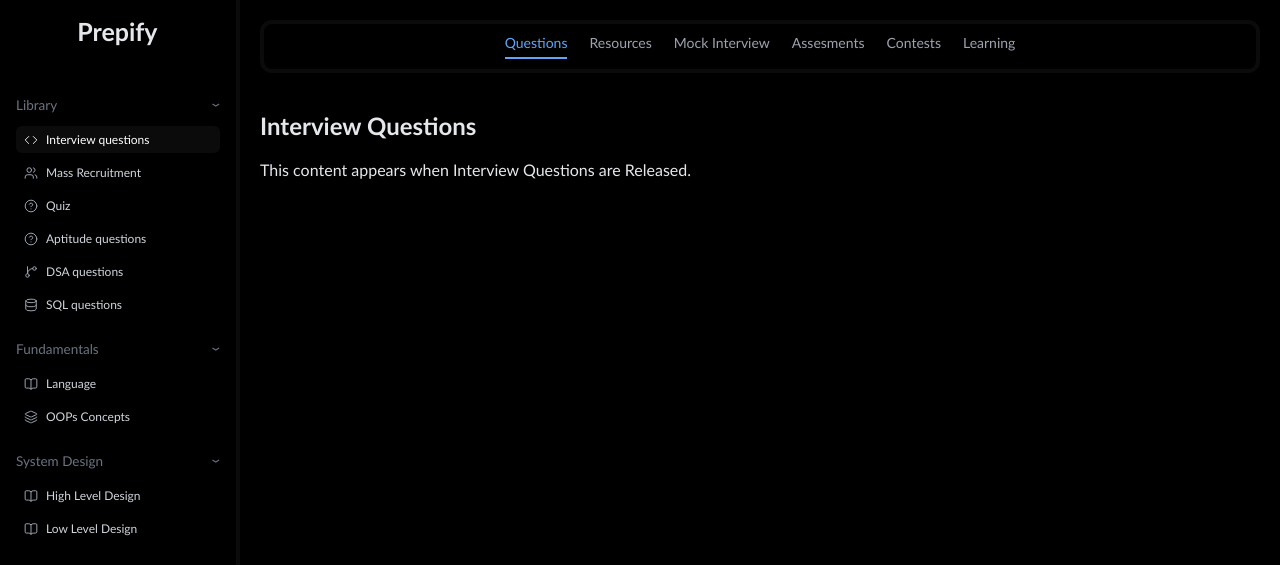
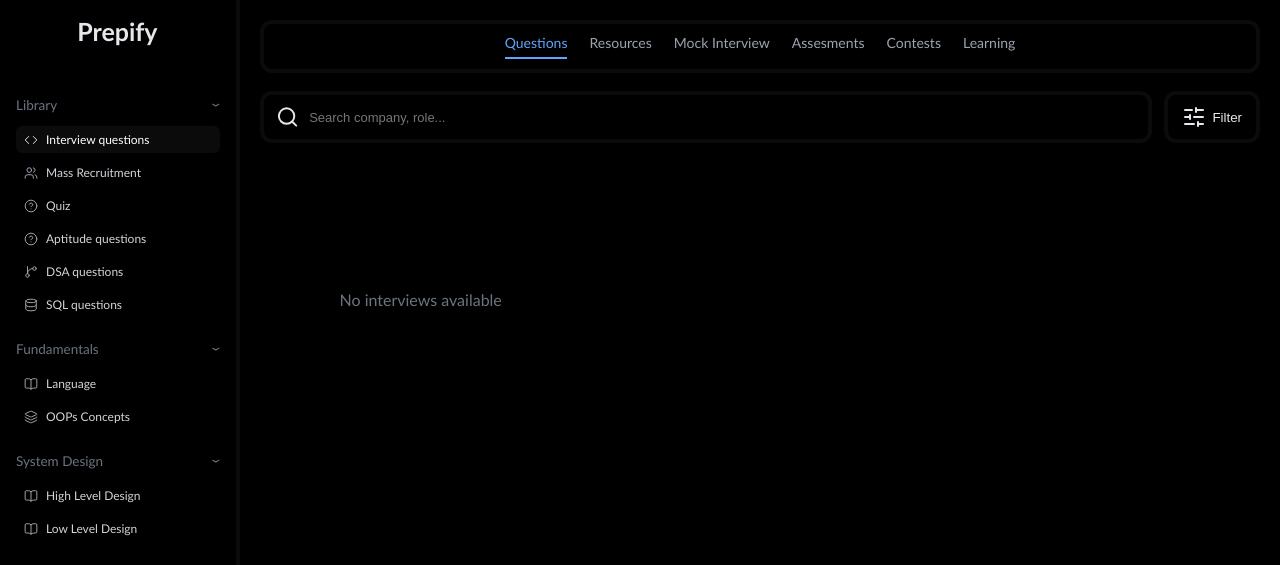
Before and after one commit to MananPathak02/Prepify, a Flask app: template backend/templates/dash1.html in a window 1280 px wide. Shown: the top 565 px of the page. Run offline with Flask 3, Linux system fonts and the light colour scheme; the template is opened without the code that fills it: most values are stand-ins (such as "Sample title", 1, 10 or a date in 2020).

Commit message:
Added mass recruitment feature with company list and UI improvements

```diff
--- a/backend/app.py
+++ b/backend/app.py
@@ -156,10 +156,27 @@
         {"email": session["user_email"]},
         {"_id": 0, "password": 0}
     )
+
     coding_questions = list(
         db.coding_questions.find({}, {"_id": 0})
     )
-    return render_template("dash1.html", user=user, coding_questions=coding_questions)
+
+    # ✅ FETCH INTERVIEWS (PUBLIC DATA)
+    interviews = list(
+        db.interviews.find({}, {"_id": 0})
+    )
+
+    companies = list(
+        db.companies.find({}, {"_id": 0})
+    )
+
+    return render_template(
+        "dash1.html",
+        user=user,
+        coding_questions=coding_questions,
+        interviews=interviews,
+        companies=companies   # ✅ NEW
+    )
 
 # Logout
 @app.route("/logout")
--- a/backend/static/css/questions.css
+++ b/backend/static/css/questions.css
@@ -632,3 +632,189 @@
   color: #d1d5db;
   border: 1px solid #1f2937;
 }
+
+/* ================= PREMIUM INTERVIEW GRID ================= */
+
+.interview-list {
+  display: grid;
+  grid-template-columns: repeat(auto-fill, minmax(260px, 1fr));
+  gap: 18px;
+}
+
+/* CARD */
+.interview-card {
+  position: relative;
+  padding: 18px;
+  border-radius: 16px;
+
+  background: linear-gradient(145deg, #050505, #0b0b0c);
+  border: 1px solid #1f2937;
+
+  transition: all 0.25s ease;
+
+  display: flex;
+  flex-direction: column;
+  gap: 6px;
+}
+
+/* HOVER = DEPTH */
+.interview-card:hover {
+  transform: translateY(-6px);
+  border-color: #374151;
+  box-shadow: 0 10px 25px rgba(0,0,0,0.6);
+}
+
+/* COMPANY (small + muted) */
+.interview-company {
+  font-size: 12px;
+  color: #6b7280;
+  letter-spacing: 0.5px;
+}
+
+/* ROLE (main focus) */
+.interview-role {
+  font-size: 16px;
+  font-weight: 600;
+  color: #f9fafb;
+  margin-top: 2px;
+}
+
+/* AUTHOR */
+.interview-author {
+  font-size: 12px;
+  color: #9ca3af;
+}
+
+/* DATE */
+.interview-date {
+  font-size: 11px;
+  color: #6b7280;
+}
+
+/* ===== ARROW CTA ===== */
+
+.card-arrow {
+  position: absolute;
+  bottom: 14px;
+  right: 14px;
+
+  width: 32px;
+  height: 32px;
+
+  border-radius: 50%;
+  background: #111827;
+
+  display: flex;
+  align-items: center;
+  justify-content: center;
+
+  transition: all 0.2s ease;
+}
+
+/* ICON */
+.card-arrow svg {
+  width: 16px;
+  height: 16px;
+  color: #22c55e;
+}
+
+/* HOVER EFFECT */
+.interview-card:hover .card-arrow {
+  background: #22c55e;
+}
+
+.interview-card:hover .card-arrow svg {
+  color: black;
+  transform: translateX(2px);
+}
+#interviewView .workspace {
+  display: block;
+  width: 100%;
+}
+
+/* ================= MASS RECRUITMENT LIST ================= */
+
+/* SECTION (2 columns) */
+.company-section {
+  display: grid;
+  grid-template-columns: 1fr 1fr;
+  gap: 24px;
+  margin-top: 20px;
+  position: relative;
+}
+
+/* 🔥 Vertical Divider */
+.company-section::before {
+  content: "";
+  position: absolute;
+  top: 0;
+  bottom: 0;
+  left: 50%;
+  width: 1px;
+  background: #1f2937;
+}
+
+/* 🔥 Horizontal Divider between sections */
+.company-section + .company-section {
+  margin-top: 30px;
+  padding-top: 20px;
+  border-top: 1px solid #1f2937;
+}
+
+/* COLUMN */
+.company-column {
+  display: flex;
+  flex-direction: column;
+  gap: 8px;
+  padding: 0 12px;
+}
+
+/* 🔥 CENTERED HEADINGS */
+.company-column h3 {
+  font-size: 14px;
+  font-weight: 600;
+  color: #9ca3af;
+  margin-bottom: 10px;
+  text-align: center;
+}
+
+/* ITEM */
+.company-item {
+  display: flex;
+  justify-content: space-between;
+  align-items: center;
+
+  padding: 12px 14px;
+  border-radius: 8px;
+
+  background: #000;
+  border: 1px solid #1f2937;
+
+  cursor: pointer;
+  transition: all 0.2s ease;
+}
+
+/* HOVER */
+.company-item:hover {
+  background: #0b0b0c;
+  border-color: #374151;
+}
+
+/* NAME */
+.company-name {
+  font-size: 14px;
+  color: #f9fafb;
+  font-weight: 500;
+}
+
+/* ARROW */
+.company-arrow {
+  color: #6b7280;
+  transition: all 0.2s ease;
+}
+
+/* HOVER ARROW EFFECT */
+.company-item:hover .company-arrow {
+  transform: translateX(5px);
+  color: #22c55e;
+}
--- /dev/null
+++ b/backend/static/js/interview.js
@@ -0,0 +1,39 @@
+const interviews = window.interviewsData || [];
+
+
+function renderInterviews() {
+  const container = document.getElementById("interviewList");
+  container.innerHTML = "";
+
+  if (interviews.length === 0) {
+    container.innerHTML = `<p class="placeholder">No interviews available</p>`;
+    return;
+  }
+
+  interviews.forEach((item) => {
+    container.innerHTML += `
+    <div class="interview-card">
+
+        <div class="interview-company">${item.company}</div>
+
+        <div class="interview-role">${item.role}</div>
+
+        <div class="interview-author">
+        By ${item.author || "Anonymous"}
+        </div>
+
+        <div class="interview-date">${item.date}</div>
+
+        <div class="card-arrow">
+        <i data-lucide="arrow-right"></i>
+        </div>
+
+    </div>
+    `;
+  });
+
+  // 🔥 IMPORTANT (icons won’t render without this)
+  lucide.createIcons();
+}
+
+document.addEventListener("DOMContentLoaded", renderInterviews);
--- /dev/null
+++ b/backend/static/js/massView.js
@@ -0,0 +1,56 @@
+const companies = window.companiesData || [];
+
+function groupCompanies(type) {
+  return companies.filter(c => c.category === type);
+}
+
+function createList(items) {
+  return items.map(c => `
+    <div class="company-item" onclick="openCompany('${c.link}')">
+      <span class="company-name">${c.name}</span>
+      <span class="company-arrow">→</span>
+    </div>
+  `).join("");
+}
+
+function renderCompanies() {
+  const container = document.getElementById("massView");
+
+  container.innerHTML = `
+    <h2>Mass Recruitment</h2>
+
+    <div class="company-section">
+
+      <div class="company-column">
+        <h3>Service Based</h3>
+        ${createList(groupCompanies("service"))}
+      </div>
+
+      <div class="company-column">
+        <h3>Product Based</h3>
+        ${createList(groupCompanies("product"))}
+      </div>
+
+    </div>
+
+    <div class="company-section">
+
+      <div class="company-column">
+        <h3>Startups</h3>
+        ${createList(groupCompanies("startup"))}
+      </div>
+
+      <div class="company-column">
+        <h3>Unicorns</h3>
+        ${createList(groupCompanies("unicorn"))}
+      </div>
+
+    </div>
+  `;
+}
+
+function openCompany(link) {
+  if (link) window.open(link, "_blank");
+}
+
+document.addEventListener("DOMContentLoaded", renderCompanies);
--- a/backend/static/js/sidebar.js
+++ b/backend/static/js/sidebar.js
@@ -23,6 +23,9 @@
 
     if (view === "aptitude")
       document.getElementById("apptitudeView").style.display = "block";
+
+    if (view === "mass")
+      document.getElementById("massView").style.display = "block";
   });
 });
 
--- a/backend/templates/dash1.html
+++ b/backend/templates/dash1.html
@@ -425,13 +425,39 @@
 
       <!-- ================= INTERVIEW VIEW ================= -->
       <div class="right-view" id="interviewView" style="display:none;">
-        <h2>Interview Questions</h2>
-        <p>This content appears when Interview Questions are Released.</p>
+        <!-- 🔍 SEARCH + FILTER -->
+      <section class="filter-row">
+
+        <div class="search-box">
+          <i data-lucide="search"></i>
+          <input type="text" placeholder="Search company, role..." id="interviewSearch"/>
+        </div>
+
+        <button class="filter-btn" id="openInterviewFilter">
+          <i data-lucide="sliders-horizontal"></i>
+          <span>Filter</span>
+        </button>
+
+      </section>
+
+      <!-- 📊 INTERVIEW LIST -->
+      <section class="workspace">
+
+        <!-- LEFT: LIST -->
+        <div class="interview-list" id="interviewList"></div>
+
+      </section>
       </div>
       <div class="right-view" id="apptitudeView" style="display:none;">
         <h2>Apptitude Questions</h2>
         <p>This content appears when Apptitude Questions are Released.</p>
       </div>
+
+      <div class="right-view" id="massView" style="display:none;">
+        <h2>Mass Recruitment</h2>
+        <p>List of companies Mass Recruiting</p>
+      </div>
+
       <!-- ================= RESOURCES VIEW ================= -->
       <div class="right-view" id="resourcesView" style="display:none;">
         <h2>Resources</h2>
@@ -457,6 +483,8 @@
   </div>
 <script>
   window.questionsData = {{ coding_questions | tojson }};
+  window.interviewsData = {{ interviews | tojson }};
+  window.companiesData = {{ companies | tojson }};
 </script>
 <script src="static/js/filters.js"></script>
 <script src="static/js/sidebar.js"></script>
@@ -466,6 +494,8 @@
 <script src="static/js/mocks.js"></script>
 <script src="static/js/assessments.js"></script>
 <script src="static/js/questions.js"></script>
+<script src="static/js/interview.js"></script>
+<script src="static/js/massView.js"></script>
 
 </body>
 </html>
```
